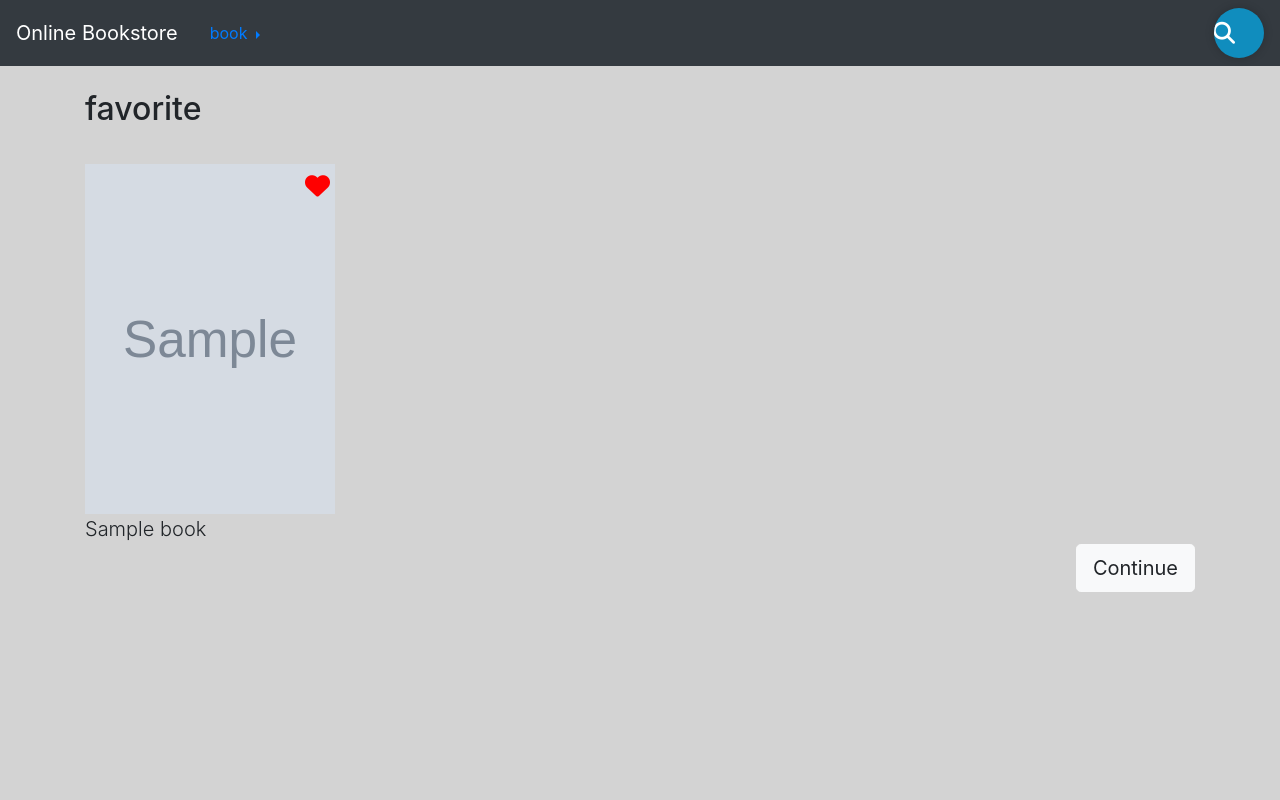
After one commit to anyonecode/django-bookstore, a Django app: page /fav/ in a window 1280 px wide. The commit adds this page. Run offline with Django 3.2, Linux system fonts and the light colour scheme; a user stored in the database is signed in; tables that the repository leaves empty hold one stand-in row (values such as "Sample post"); grey boxes marked "Sample" are stand-in pictures; parts of the project's set-up code (start-up, migrations or seed data) failed here and were passed over; some libraries are stand-ins or nearby versions.

Commit message:
first commite

```diff
--- a/books/models.py
+++ b/books/models.py
@@ -42,3 +42,9 @@ class Cart(models.Model):
     image_url = models.CharField(max_length = 2083, default=False)
     quantity = models.PositiveIntegerField(default=1)
     price = models.DecimalField(max_digits=6, decimal_places=2)
+
+class favorite(models.Model):
+    user = models.ForeignKey(User, on_delete=models.CASCADE)
+    product = models.ForeignKey(Book, on_delete=models.CASCADE)
+    quantity = models.PositiveIntegerField(default=1)
+    image_url = models.CharField(max_length = 2083, default=False)
--- a/books/urls.py
+++ b/books/urls.py
@@ -22,4 +22,7 @@ urlpatterns = [
     path('cart/add/<int:product_id>/', views.add_to_cart, name='add_to_cart'),
     path('cart/remove/<int:cart_id>/', views.remove_from_cart, name='remove_from_cart'),
     path('cart/', views.cart, name='cart'),
+    path('fav/add/<int:product_id>/', views.add_fav, name='add_to_fav'),
+    path('fav/remove/<int:fav_id>/', views.remove_from_fav, name='remove_from_fav'),
+    path('fav/', views.fav, name='fav'),
 ]
--- a/books/views.py
+++ b/books/views.py
@@ -3,7 +3,7 @@ from django.urls import reverse_lazy
 from django.views.generic import ListView, DetailView,UpdateView
 from django.views.generic.edit import CreateView
 from django.contrib.auth.mixins import LoginRequiredMixin
-from .models import Book, Order,MyProfile,Cart
+from .models import Book, Order,MyProfile,Cart,favorite
 from django.db.models import Q # for search method
 from django.http import JsonResponse
 
@@ -203,3 +203,31 @@ def cart(request):
     cart_items = Cart.objects.filter(user=request.user)
     total = sum(item.price * item.quantity for item in cart_items)
     return render(request, 'cart.html', {'cart_items': cart_items, 'total': total})
+
+
+
+def add_fav(request, product_id):
+    Product = get_object_or_404(Book, pk=product_id)
+    favorite_item,created = favorite.objects.get_or_create(
+        user=request.user,
+        product= Product,
+        image_url = Product.image_url,
+    )
+    if not created:
+        favorite_item.quantity += 1
+        favorite_item.save()
+    return redirect('fav')
+
+
+def remove_from_fav(request, fav_id):
+    favorite_item = get_object_or_404(favorite, pk=fav_id, user=request.user)
+    if favorite_item.quantity == 0:
+        favorite_item.quantity -= 1
+        favorite_item.save()
+    else:
+        favorite_item.delete()
+    return redirect('fav')
+
+def fav(request):
+    favorite_items = favorite.objects.filter(user=request.user)
+    return render(request, 'fav.html', {'favorite_items': favorite_items})
--- a/templates/base.html
+++ b/templates/base.html
@@ -30,6 +30,7 @@
         {% if user.is_authenticated %}
         <a class="dropdown-item" href="{% url 'signout' %}">Log Out</a>
         <a class="dropdown-item" href="{% url 'cart'%}">Cart</a>
+        <a class="dropdown-item" href="{% url 'fav'%}">favorite</a>
         <a class="dropdown-item" href="{% url 'view'%}">profile</a>
         {% else %}
         <a class="dropdown-item text-secondary" href="{% url 'signin' %}">Log In</a>
--- /dev/null
+++ b/templates/fav.html
@@ -0,0 +1,41 @@
+{% extends 'base.html' %}
+
+{% block content %}
+<link rel="stylesheet" href="https://cdn.jsdelivr.net/npm/bootstrap@4.0.0/dist/css/bootstrap.min.css" integrity="sha384-Gn5384xqQ1aoWXA+058RXPxPg6fy4IWvTNh0E263XmFcJlSAwiGgFAW/dAiS6JXm" crossorigin="anonymous">
+
+<style>
+    .one{
+        margin-top:20px;
+        display: flex;
+    }
+    i{
+        margin-left:-30px;
+        margin-top:10px;
+    }
+</style>
+
+
+<body style=background:lightgray;>
+
+          <p><span class="h2">favorite </span>
+          {% for fav_item in favorite_items %}
+          <div class="row">
+            <div class="col-2">
+                <div class="one">
+                    <img src="{{fav_item.image_url}}" style=width:250px;height:350px;>
+                    <a href="{% url 'remove_from_fav' fav_item.id %}"><p class="heart"><i class="fa fa-heart" style="font-size:25px;color:red;"></i></p></a>
+                </div>
+                    <p class="lead fw-normal mb-0">{{ fav_item.product }}</p>
+
+            </div>
+          </div>
+          {% endfor %}
+
+
+          <div class="d-flex justify-content-end">
+            <a href="{% url 'booklist' %}"><button type="button" class="btn btn-light btn-lg ">Continue</button></a>
+          </div>
+</body>
+
+
+{% endblock %}
--- a/templates/list.html
+++ b/templates/list.html
@@ -183,6 +183,7 @@
         <br>
         <div class="card" style="width: 13rem;">
             <img src="{{ each.image_url }}" class="card-img-top" alt="...">
+            <a href="{% url 'add_to_fav' each.id %}"><svg width="24" height="24" xmlns="http://www.w3.org/2000/svg" fill-rule="evenodd" clip-rule="evenodd"><path d="M12 21.593c-5.63-5.539-11-10.297-11-14.402 0-3.791 3.068-5.191 5.281-5.191 1.312 0 4.151.501 5.719 4.457 1.59-3.968 4.464-4.447 5.726-4.447 2.54 0 5.274 1.621 5.274 5.181 0 4.069-5.136 8.625-11 14.402m5.726-20.583c-2.203 0-4.446 1.042-5.726 3.238-1.285-2.206-3.522-3.248-5.719-3.248-3.183 0-6.281 2.187-6.281 6.191 0 4.661 5.571 9.429 12 15.809 6.43-6.38 12-11.148 12-15.809 0-4.011-3.095-6.181-6.274-6.181"/></svg> </a>
             <div class="card-body">
                 <h5 class="card-title">{{ each.title|slice:":25"}} ...</h5>
                 <p class="card-text">${{ each.price|floatformat:2 }}</p>
```
Also changed, not shown: books/migrations/0003_favorite.py (added), books/migrations/0004_favorite_quantity.py (added).
